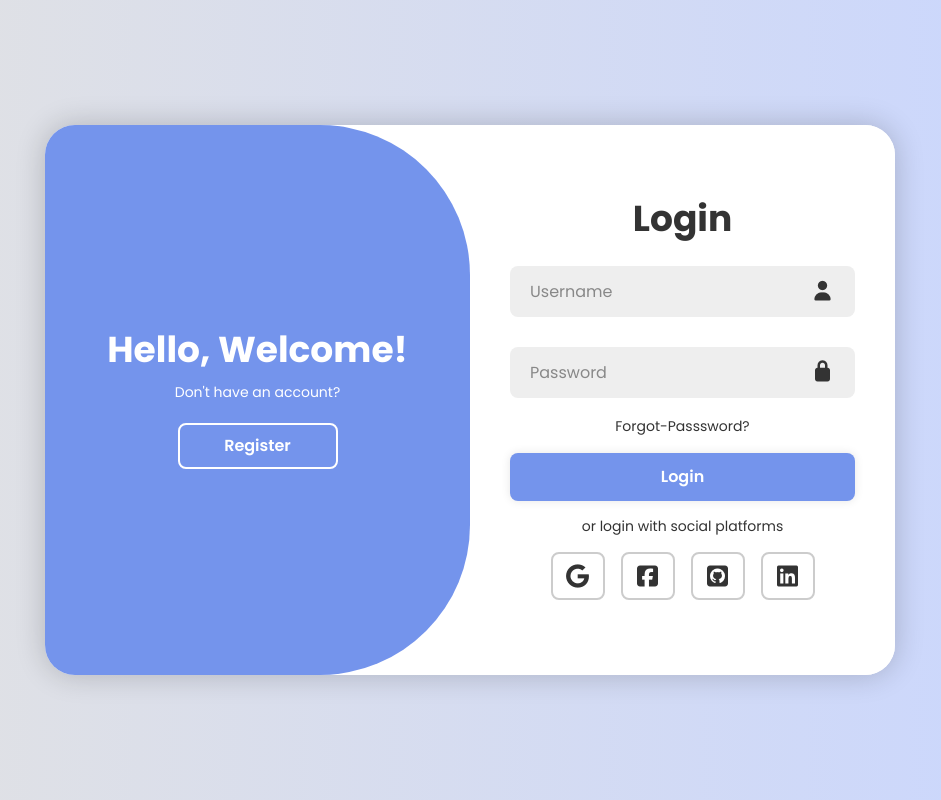
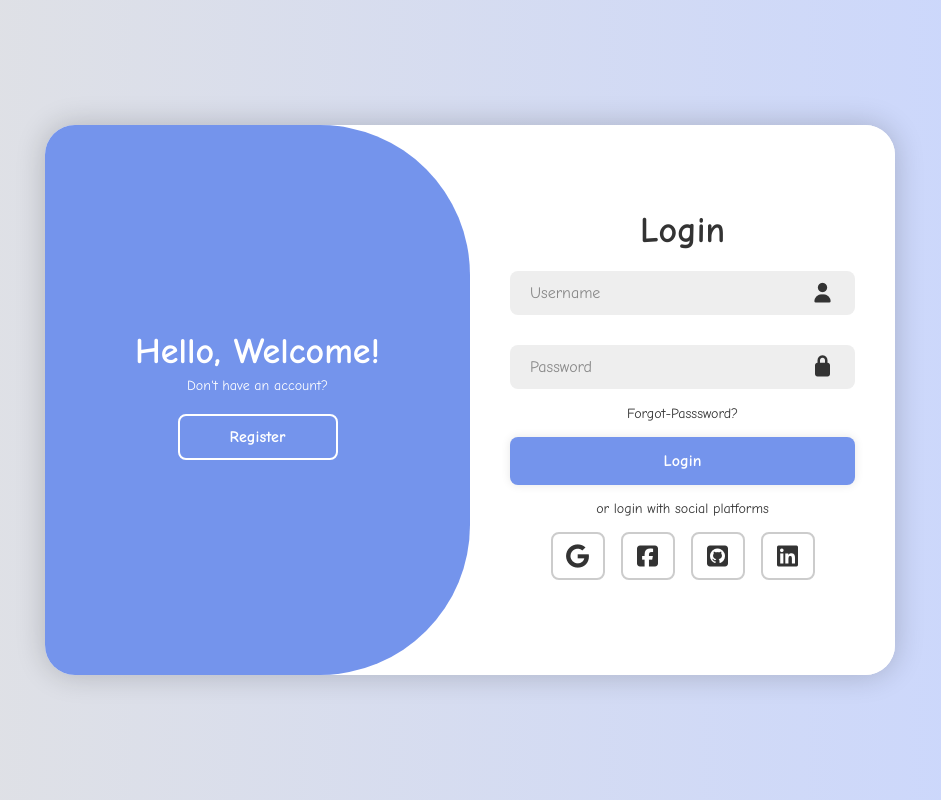
Before and after one commit to HarshrajNoob/CollabWithFriends, a plain HTML site: page index.html in a window 1280 px wide. Shown: the whole page, without its empty margins (170-1111 px from the left). Drawn offline with Linux system fonts and the light colour scheme.

Commit message:
Adding new font-style

```diff
--- a/style.css
+++ b/style.css
@@ -1,10 +1,10 @@
-@import url('https://fonts.googleapis.com/css2?family=Poppins:ital,wght@0,100;0,200;0,300;0,400;0,500;0,600;0,700;0,800;0,900;1,100;1,200;1,300;1,400;1,500;1,600;1,700;1,800;1,900&display=swap');
+@import url('https://fonts.googleapis.com/css2?family=Comic+Neue:ital,wght@0,300;0,400;0,700;1,300;1,400;1,700&family=Poppins:ital,wght@0,100;0,200;0,300;0,400;0,500;0,600;0,700;0,800;0,900;1,100;1,200;1,300;1,400;1,500;1,600;1,700;1,800;1,900&display=swap');
 
 *{
     margin: 0;
     padding: 0;
     box-sizing: border-box;
-    font-family: "Poppins", sans-serif;
+    font-family: "Comic Neue", sans-serif;
     text-decoration: none;
     list-style: none;
 }
```
